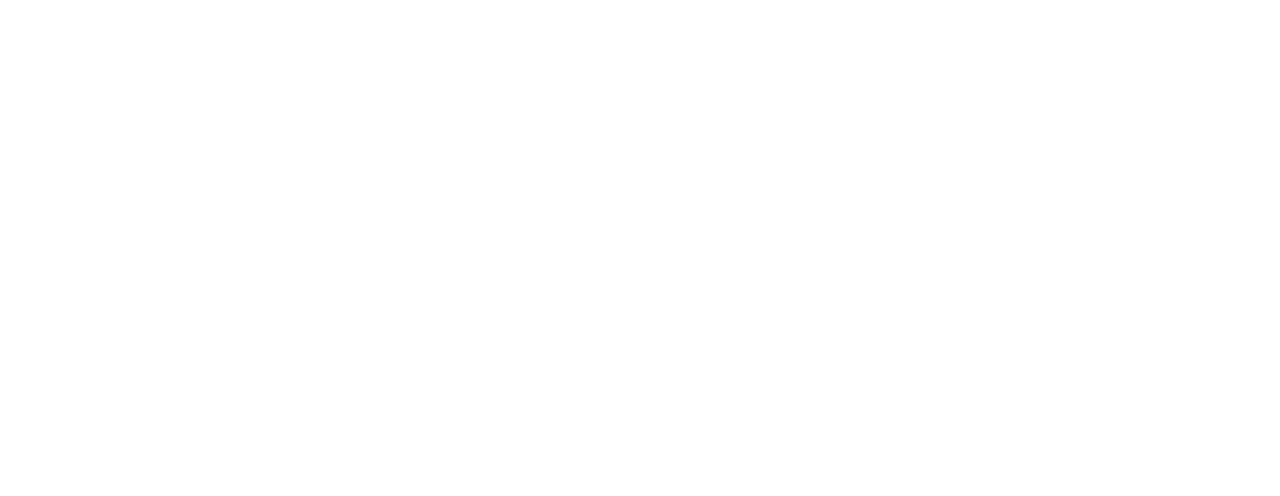
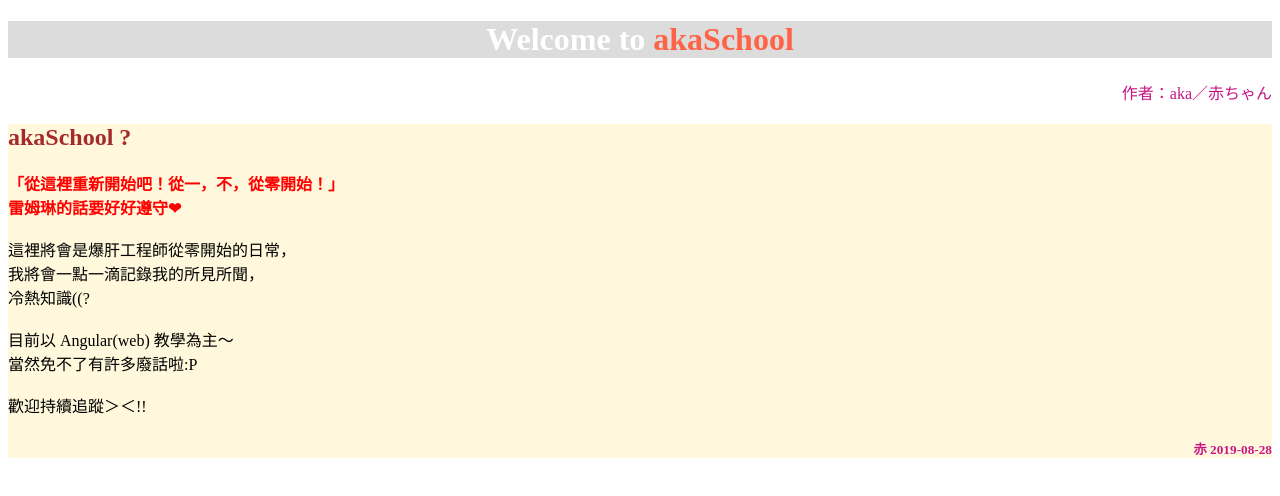
Before and after one commit to jenny86520/testMyWebsite, an Angular app: page / in a window 1280 px wide. Shown: the top 496 px of the page. Built offline with nearby package versions, Linux system fonts and the light colour scheme.

Commit message:
Add header message (Post: 0x05)

```diff
--- a/src/app/app.component.css
+++ b/src/app/app.component.css
@@ -0,0 +1,23 @@
+.header-title {
+  color: white;
+  background-color: gainsboro;
+  text-align: center;
+}
+.header-detail {
+  color: mediumvioletred;
+  text-align: right;
+}
+.block-main {
+  background-color: cornsilk
+}
+.title {
+  color: brown
+}
+.point-red {
+  color: red;
+  font-weight:bold;
+}
+.sign {
+  color:mediumvioletred;
+  text-align: right
+}
--- a/src/app/app.component.html
+++ b/src/app/app.component.html
@@ -1 +1,19 @@
+<!--webName-->
+<h1 class='header-title'>
+  Welcome to <span style='color:tomato'>akaSchool</span>
+</h1>
+<!--作者-->
+<div class='header-detail'>作者：aka／赤ちゃん</div>
+<!--簡介-->
+<div class="block-main">
+  <div>
+    <h2 class='title'>akaSchool ?</h2>
+    <span class='point-red'>「從這裡重新開始吧！從一，不，從零開始！」<br>雷姆琳的話要好好遵守❤</span><br><br>
+    這裡將會是爆肝工程師從零開始的日常，<br>我將會一點一滴記錄我的所見所聞，<br>冷熱知識((?<br><br>
+    目前以 Angular(web) 教學為主～<br>當然免不了有許多廢話啦:P<br><br>
+    歡迎持續追蹤＞＜!!
+    <h5 class="sign">赤 2019-08-28</h5>
+  </div>
+</div>
+
 <router-outlet></router-outlet>
```
